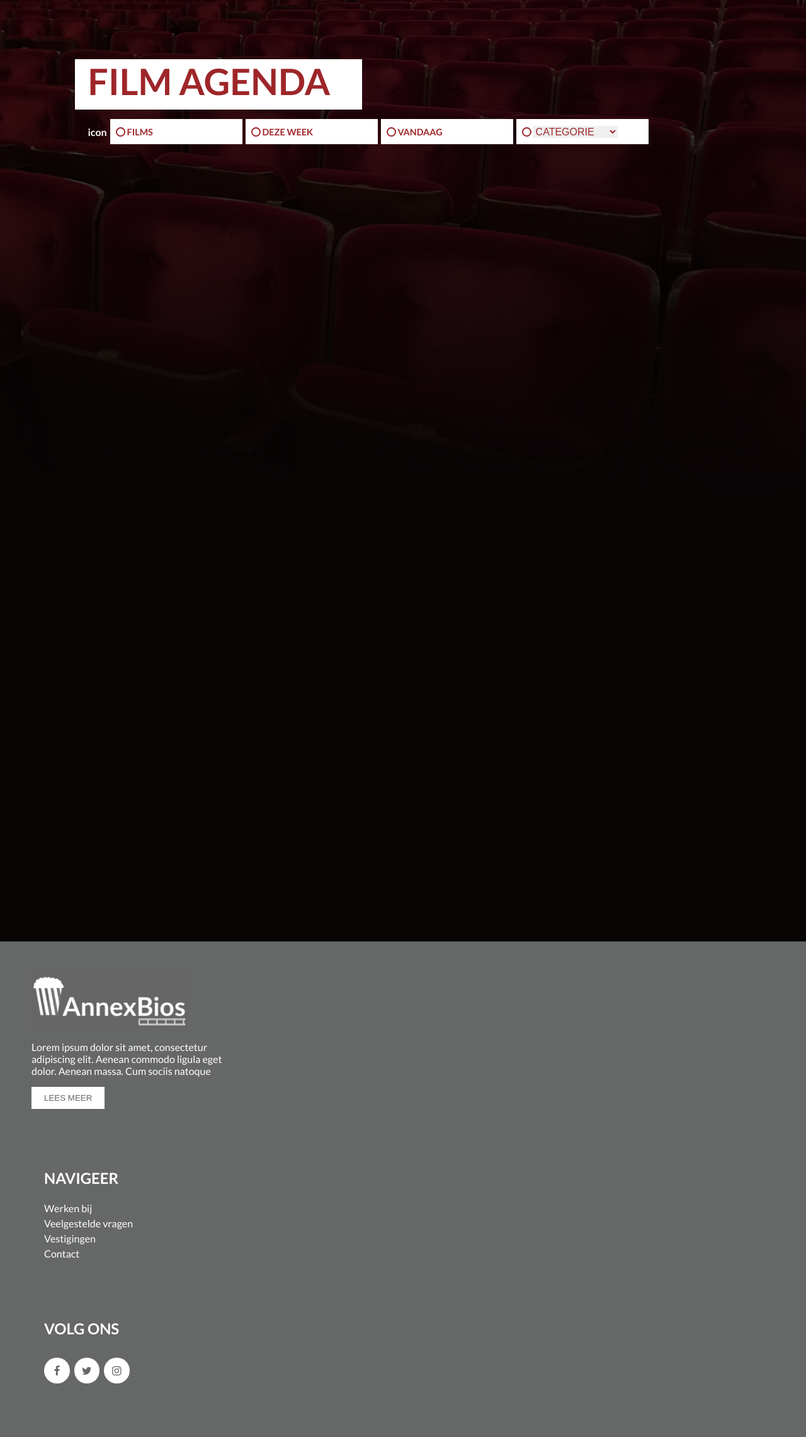
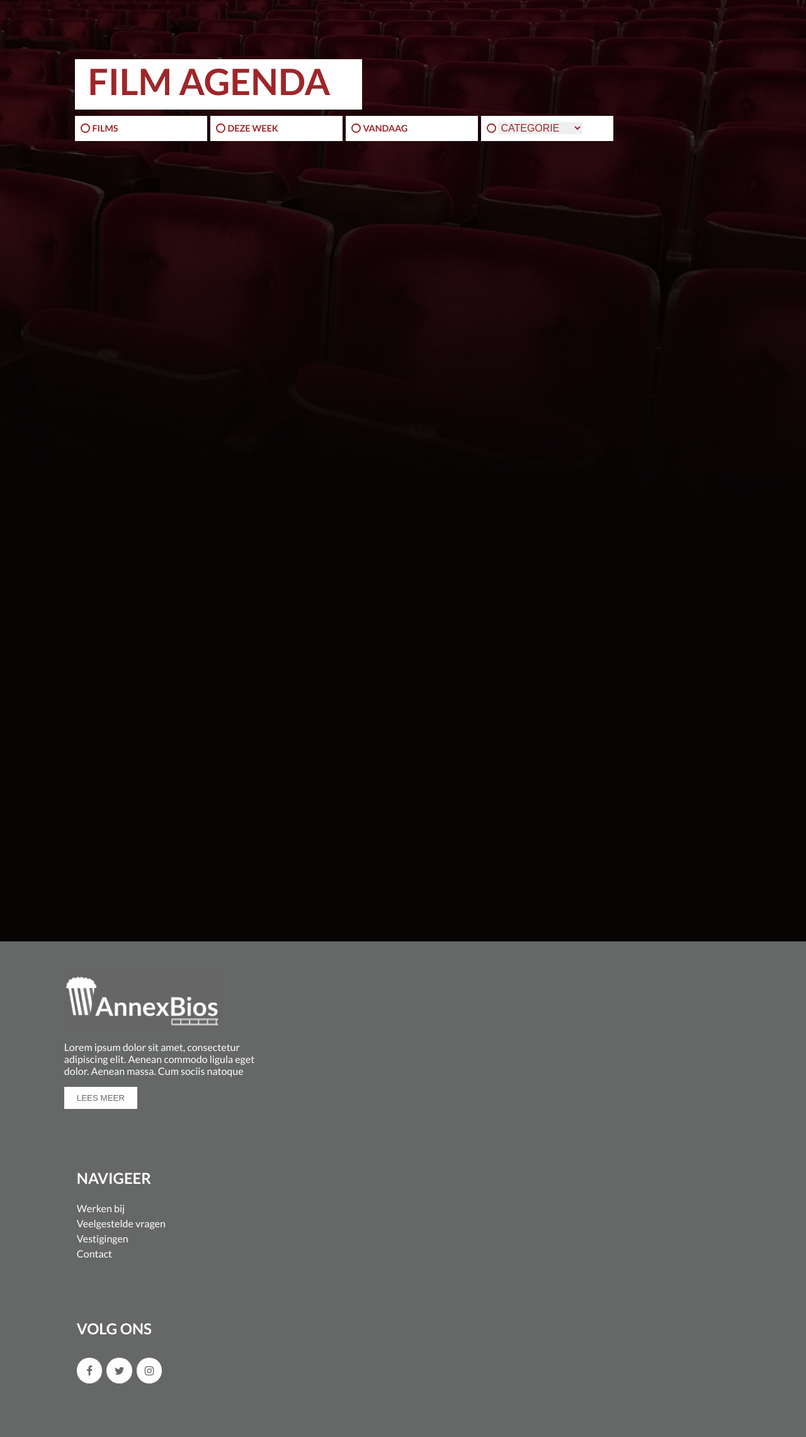
Before and after one commit to 230752/AnnexBios-Maarssen, a PHP site: page /film-agenda in a window 1280 px wide. Shown: the part 159-2441 px from the top of the page at 63% size. Run offline with PHP 8.4, Linux system fonts and the light colour scheme; data comes from the database, SQL or seed files in the repository; data that the repository does not hold is empty.

Commit message:
footer verbeterd

```diff
--- a/assets/css/film-agenda.css
+++ b/assets/css/film-agenda.css
@@ -55,7 +55,6 @@ main {
   flex-direction: row;
   align-items: center;
   gap: 5px;
-  padding-left: 20px;
 }
 
 .filter-checkbox-container {
--- a/assets/css/footer.css
+++ b/assets/css/footer.css
@@ -9,6 +9,7 @@ footer {
   display: flex;
   height: 320px;
   z-index: 2;
+  padding-left: 14%;
 }
 
 #textfooter {
--- a/assets/css/index.css
+++ b/assets/css/index.css
@@ -160,7 +160,6 @@ main {
   flex-direction: row;
   align-items: center;
   gap: 5px;
-  padding-left: 20px;
 }
 
 .filter-checkbox-container {
--- a/pages/film-agenda.php
+++ b/pages/film-agenda.php
@@ -31,7 +31,6 @@
                             <h1>FILM AGENDA</h1>
                         </div>
                         <div id="filter-container">
-                            <p style="color: white">icon</p>
                             <div class="filter-checkbox-container">
                                 <input class="filter-checkbox" type="checkbox">
                                 <p>FILMS</p>
```
